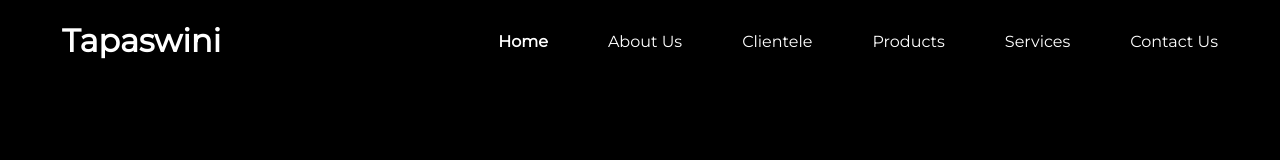
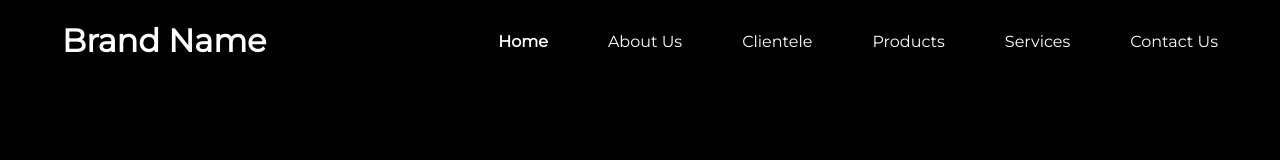
Before and after one commit to linkinsunil/it-website-template-new, a plain HTML site: page index.html in a window 1280 px wide. Shown: the top 160 px of the page. Drawn offline with Linux system fonts and the light colour scheme.

Commit message:
title and brand reset

```diff
--- a/index.html
+++ b/index.html
@@ -4,12 +4,12 @@
     <meta charset="UTF-8">
     <meta http-equiv="X-UA-Compatible" content="IE=edge">
     <meta name="viewport" content="width=device-width, initial-scale=1.0">
-    <title>Tapaswini</title>
+    <title>Company Website</title>
     <link rel="stylesheet" href="style.css">
 </head>
 <body>
         <header class="container">
-            <div class="brand"><h1 class="brand_name"><a class="link" href="index.html">Tapaswini</a></h1></div>
+            <div class="brand"><h1 class="brand_name"><a class="link" href="index.html">Brand Name</a></h1></div>
             <nav class="navbar">
                 <ul class="navigation">
                     <li class="tab home"><a class="link link_nav link_home active" href="index.html">Home</a></li>
```
